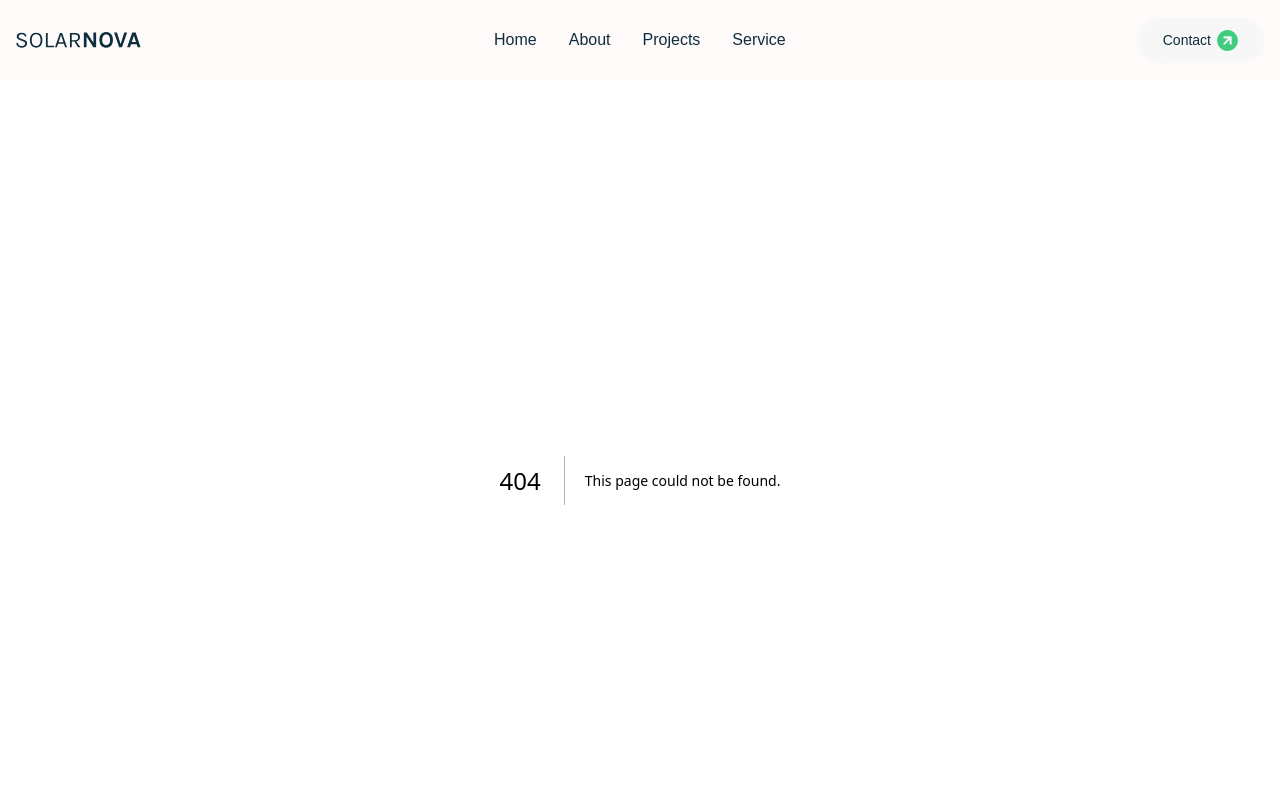
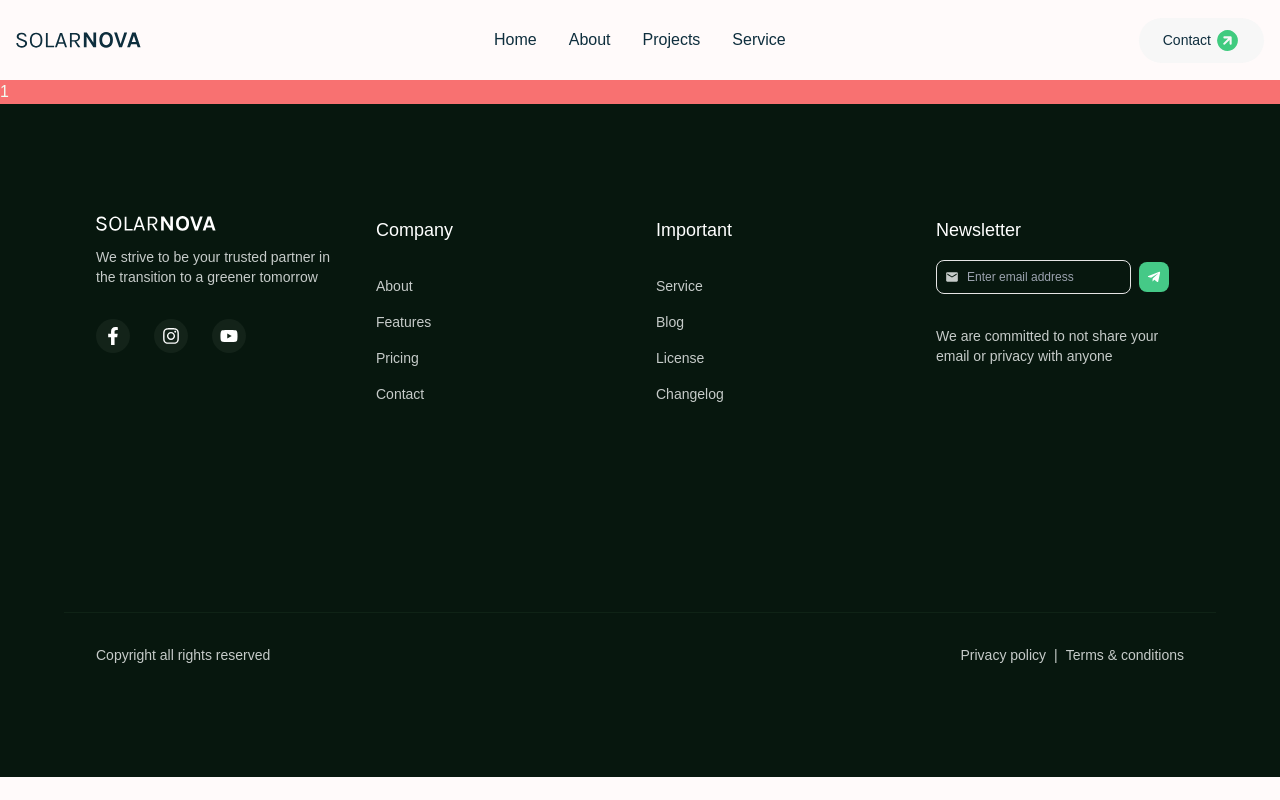
Before and after one commit to Rozmyk/SolarNova, a Next.js app: page /projects/1 in a window 1280 px wide. Before the commit this address had no page. Shown: the top 800 px of the page. Built offline with nearby package versions, Linux system fonts and the light colour scheme.

Commit message:
Add new page - singleProject

```diff
--- /dev/null
+++ b/src/app/projects/[projectId]/page.tsx
@@ -0,0 +1,7 @@
+import SingleProjectPage from '@/components/SingleProjectPage/SingleProjectPage'
+import { Metadata } from 'next'
+const page = ({ params: { projectId } }: { params: { projectId: string } }) => {
+	return <SingleProjectPage projectId={projectId} />
+}
+
+export default page
--- /dev/null
+++ b/src/components/SingleProjectPage/SingleProjectPage.tsx
@@ -0,0 +1,6 @@
+import Wrapper from '../Wrapper/Wrapper'
+const SingleProjectPage = ({ projectId }: { projectId: string }) => {
+	return <div className='bg-red-400'>{projectId}</div>
+}
+
+export default SingleProjectPage
```
